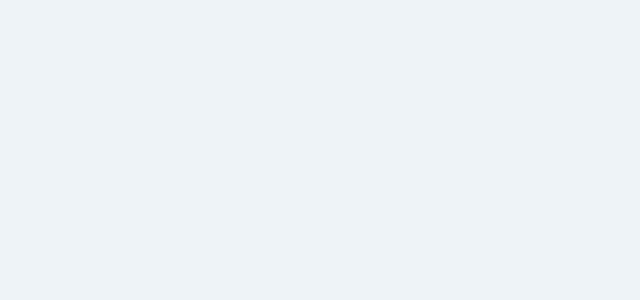
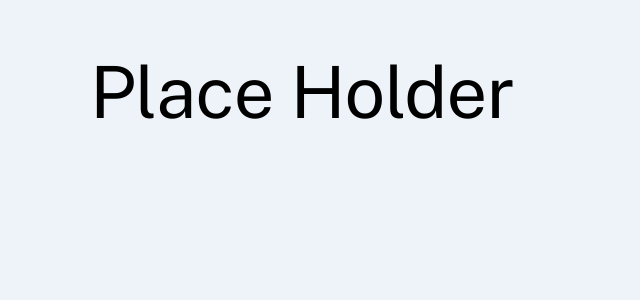
Before and after one commit to shaunvan119/payapi-website, a React (Create React App) app: page /Price in a window 1280 px wide. Before the commit this address had no page. Shown: the top 300 px of the page, without its empty margins (0-640 px from the left). Built offline with nearby package versions, Linux system fonts and the light colour scheme.

Commit message:
added routes to about and pricing components

```diff
--- a/src/components/Header.js
+++ b/src/components/Header.js
@@ -11,7 +11,7 @@ function Header() {
                     <img src={logo} alt="Logo" className="logo" />
                     <nav>
                     <ul>
-                        <li><Link to="Pricing">Pricing</Link></li>
+                        <li><Link to="Price">Pricing</Link></li>
                         <li><Link to="About">About</Link></li>
                         <li><Link to="/contactUs">Contact</Link></li>
                     </ul>
--- a/src/components/pages/Pricing.js
+++ b/src/components/Pricing.js
@@ -78,7 +78,7 @@ function PricingContent() {
 
   return (
 
-    <React.Fragment >
+    <React.Fragment>
       <GlobalStyles styles={{ ul: { margin: 0, padding: 0, listStyle: 'none', } }} />
       <CssBaseline />
 
--- a/src/components/pages/Home.js
+++ b/src/components/pages/Home.js
@@ -7,8 +7,8 @@ import BottomSectionTwo from "../BottomSectionTwo"
 import BottomSectionThree from "../BottomSectionThree"
 import BottomSectionFour from "../BottomSectionFour"
 import Footer from "../Footer"
+import Price from "./Price"
 import ContactForm from "../ContactForm"
-import Pricing from "./Pricing"
 import { Routes, Route } from "react-router-dom";
 import About from "./About"
 
@@ -28,7 +28,7 @@ function Home() {
         <BottomSectionFour/>,
         <Footer/> ]}/>
         <Route path="/contactUs" element={<ContactForm/>}/>
-        <Route path="/Pricing" element={<Pricing/>}/>
+       <Route path="/Price" element={<Price/>}/>
         <Route path="/About" element={<About/>}/>
        </Routes>
 
--- /dev/null
+++ b/src/components/pages/Price.js
@@ -0,0 +1,13 @@
+
+function Price() {
+
+    return (
+        <div className="price-page">
+        <h1>Place Holder</h1>
+
+
+        </div>
+    )
+}
+
+export default Price
--- a/src/index.css
+++ b/src/index.css
@@ -15,6 +15,8 @@ body {
   width: 90%;
 
 }
+
+
 
 .site-nav {
   display: flex;
```
